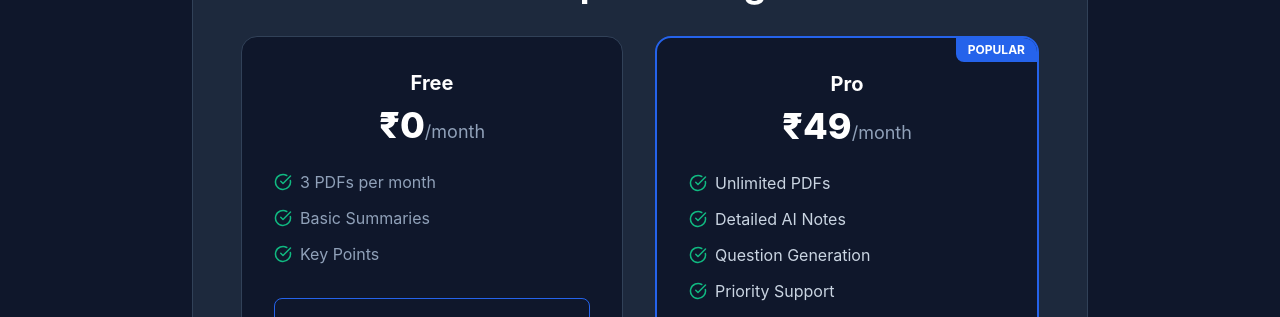
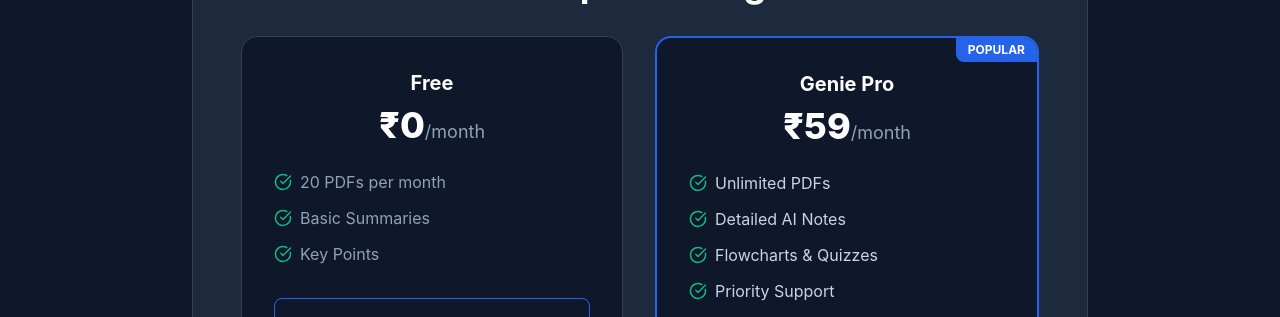
Before and after one commit to sharadpawarsaini/smart-notes-genrator, a React (Vite) app in the folder frontend/: page / in a window 1280 px wide. Shown: the part 864-1181 px from the top of the page. Built offline with nearby package versions, Linux system fonts and the light colour scheme; no server answers.

Commit message:
Add vercel.json and sync landing page pricing

```diff
--- a/frontend/src/pages/LandingPage.jsx
+++ b/frontend/src/pages/LandingPage.jsx
@@ -48,7 +48,7 @@
                         <h4 className="text-xl font-bold mb-2">Free</h4>
                         <p className="text-4xl font-extrabold mb-6">₹0<span className="text-lg text-slate-400 font-normal">/month</span></p>
                         <ul className="text-left space-y-3 mb-8">
-                            <li className="flex items-center gap-2 text-slate-400"><CheckCircle size={18} className="text-secondary" /> 3 PDFs per month</li>
+                            <li className="flex items-center gap-2 text-slate-400"><CheckCircle size={18} className="text-secondary" /> 20 PDFs per month</li>
                             <li className="flex items-center gap-2 text-slate-400"><CheckCircle size={18} className="text-secondary" /> Basic Summaries</li>
                             <li className="flex items-center gap-2 text-slate-400"><CheckCircle size={18} className="text-secondary" /> Key Points</li>
                         </ul>
@@ -56,15 +56,15 @@
                     </div>
                     <div className="flex-1 bg-slate-900 p-8 rounded-2xl border-2 border-primary relative overflow-hidden">
                         <div className="absolute top-0 right-0 bg-primary text-white text-xs font-bold px-3 py-1 rounded-bl-lg">POPULAR</div>
-                        <h4 className="text-xl font-bold mb-2">Pro</h4>
-                        <p className="text-4xl font-extrabold mb-6">₹49<span className="text-lg text-slate-400 font-normal">/month</span></p>
+                        <h4 className="text-xl font-bold mb-2">Genie Pro</h4>
+                        <p className="text-4xl font-extrabold mb-6">₹59<span className="text-lg text-slate-400 font-normal">/month</span></p>
                         <ul className="text-left space-y-3 mb-8">
                             <li className="flex items-center gap-2 text-slate-300"><CheckCircle size={18} className="text-secondary" /> Unlimited PDFs</li>
                             <li className="flex items-center gap-2 text-slate-300"><CheckCircle size={18} className="text-secondary" /> Detailed AI Notes</li>
-                            <li className="flex items-center gap-2 text-slate-300"><CheckCircle size={18} className="text-secondary" /> Question Generation</li>
+                            <li className="flex items-center gap-2 text-slate-300"><CheckCircle size={18} className="text-secondary" /> Flowcharts & Quizzes</li>
                             <li className="flex items-center gap-2 text-slate-300"><CheckCircle size={18} className="text-secondary" /> Priority Support</li>
                         </ul>
-                        <button className="block w-full py-3 bg-primary text-white rounded-lg font-bold hover:bg-blue-700 transition shadow-lg shadow-primary/30">Get Pro</button>
+                        <Link to="/register" className="block w-full py-3 bg-primary text-white rounded-lg font-bold hover:bg-blue-700 transition shadow-lg shadow-primary/30 text-center">Get Pro</Link>
                     </div>
                 </div>
             </div>
```
Also changed, not shown: frontend/vercel.json (added).
